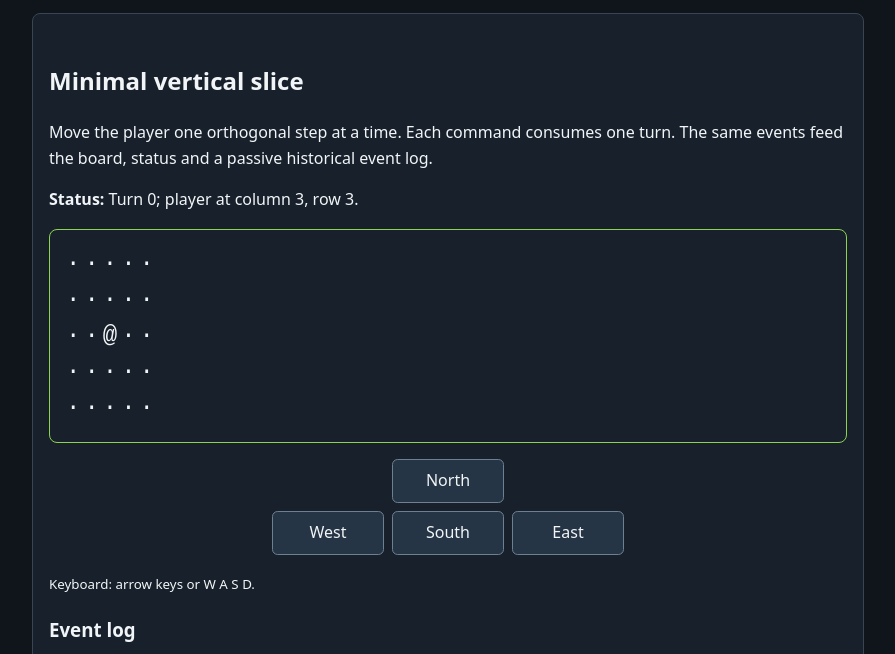
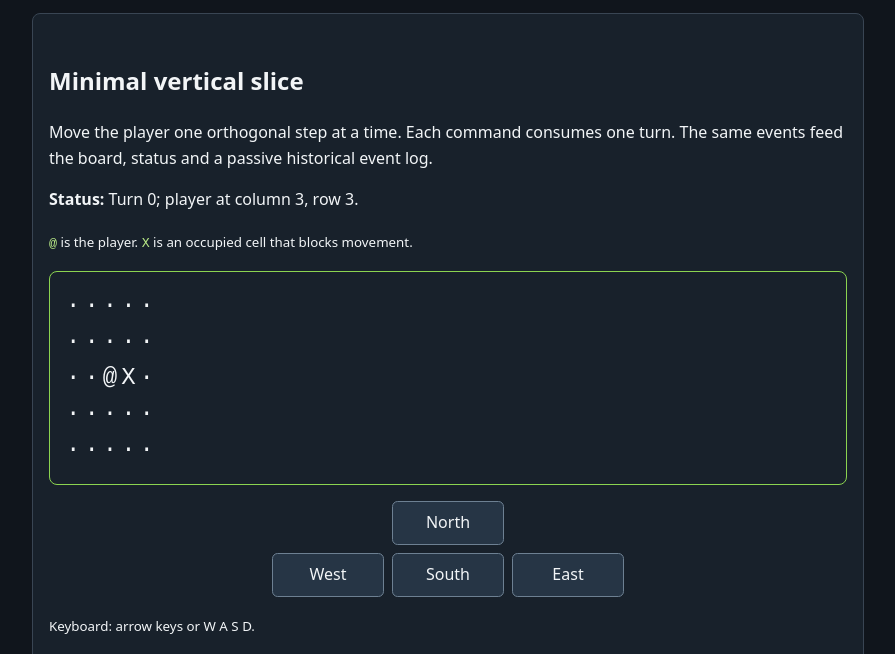
Before and after one commit to concego/raptor-game-engine, a website: page index.html in a window 1280 px wide. Shown: the part 142-796 px from the top of the page, without its empty margins (192-1087 px from the left). Drawn offline with Linux system fonts and the light colour scheme.

Commit message:
feat: demonstrate occupied-cell collision

```diff
--- a/index.html
+++ b/index.html
@@ -29,7 +29,8 @@
       <h2 id="demo-title">Minimal vertical slice</h2>
       <p>Move the player one orthogonal step at a time. Each command consumes one turn. The same events feed the board, status and a passive historical event log.</p>
       <p><strong>Status:</strong> <output id="status" role="status" aria-live="polite" aria-atomic="true">Loading…</output></p>
-      <div id="board" role="img" aria-label="5 by 5 demonstration grid"></div>
+      <p><small><code>@</code> is the player. <code>X</code> is an occupied cell that blocks movement.</small></p>
+      <div id="board" role="img" aria-label="5 by 5 demonstration grid with a player and an obstacle"></div>
       <div class="controls" aria-label="Movement controls">
         <span class="empty" aria-hidden="true">.</span>
         <button type="button" data-dx="0" data-dy="-1">North</button>
@@ -50,7 +51,8 @@
 
     const engine = new Engine({ width: 5, height: 5 });
     const player = engine.addEntity({ id: 'player', position: { x: 2, y: 2 } });
-    engine.addSystem(new MovementSystem({ grid: engine.grid }));
+    const obstacle = engine.addEntity({ id: 'obstacle', position: { x: 3, y: 2 } });
+    engine.addSystem(new MovementSystem({ grid: engine.grid, entities: engine.entities }));
 
     const board = document.querySelector('#board');
     const status = document.querySelector('#status');
@@ -68,7 +70,8 @@
       let text = '';
       for (let y = 0; y < engine.grid.height; y += 1) {
         for (let x = 0; x < engine.grid.width; x += 1) {
-          text += player.position.x === x && player.position.y === y ? '@' : '·';
+          const occupant = [player, obstacle].find(entity => entity.position.x === x && entity.position.y === y);
+          text += occupant?.id === 'player' ? '@' : occupant ? 'X' : '·';
         }
         text += y === engine.grid.height - 1 ? '' : '\n';
       }
@@ -77,7 +80,9 @@
     }
 
     engine.on('movement.completed', ({ to }) => addLog(`Moved to column ${to.x + 1}, row ${to.y + 1}.`));
-    engine.on('movement.blocked', () => addLog(labels.blocked));
+    engine.on('movement.blocked', ({ reason, obstacleId }) => {
+      addLog(reason === 'occupied' ? `Movement blocked by ${obstacleId}.` : labels.blocked);
+    });
 
     function move(dx, dy) {
       engine.dispatch(moveCommand(dx, dy));
```
